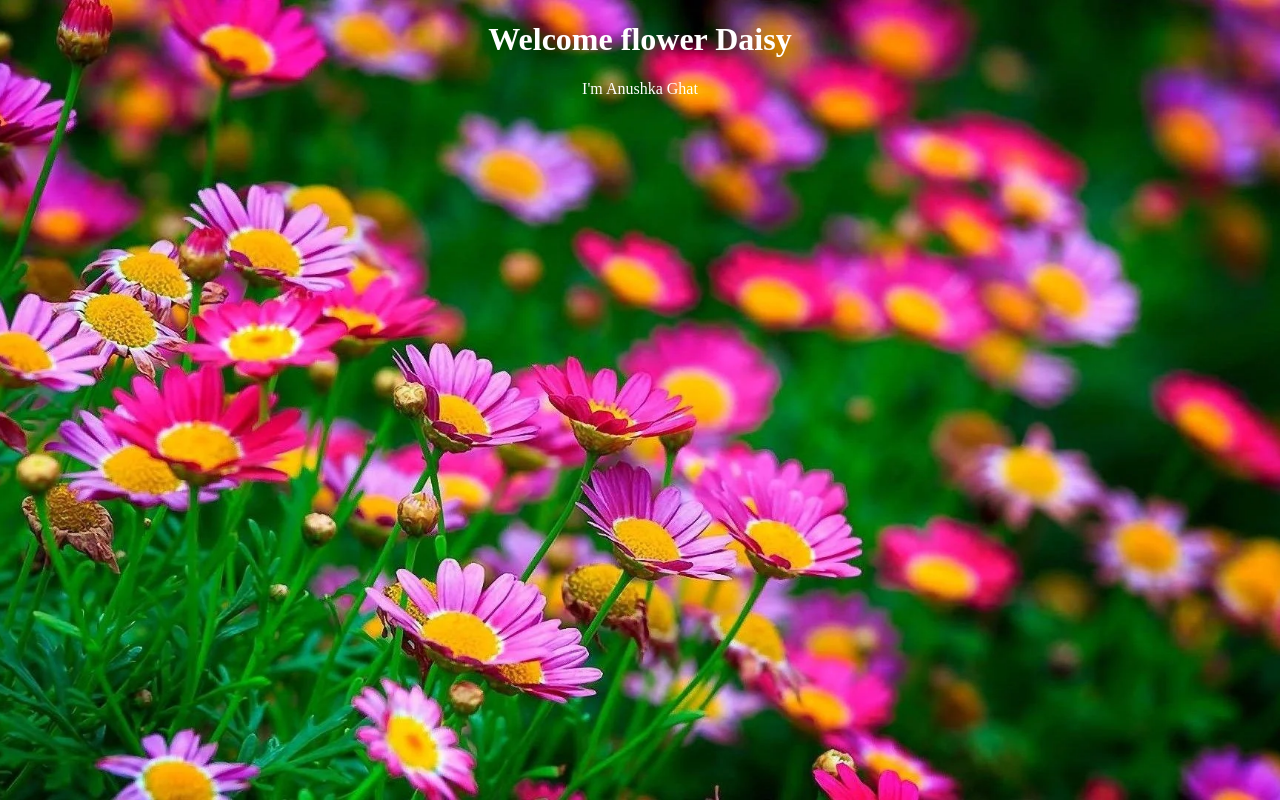
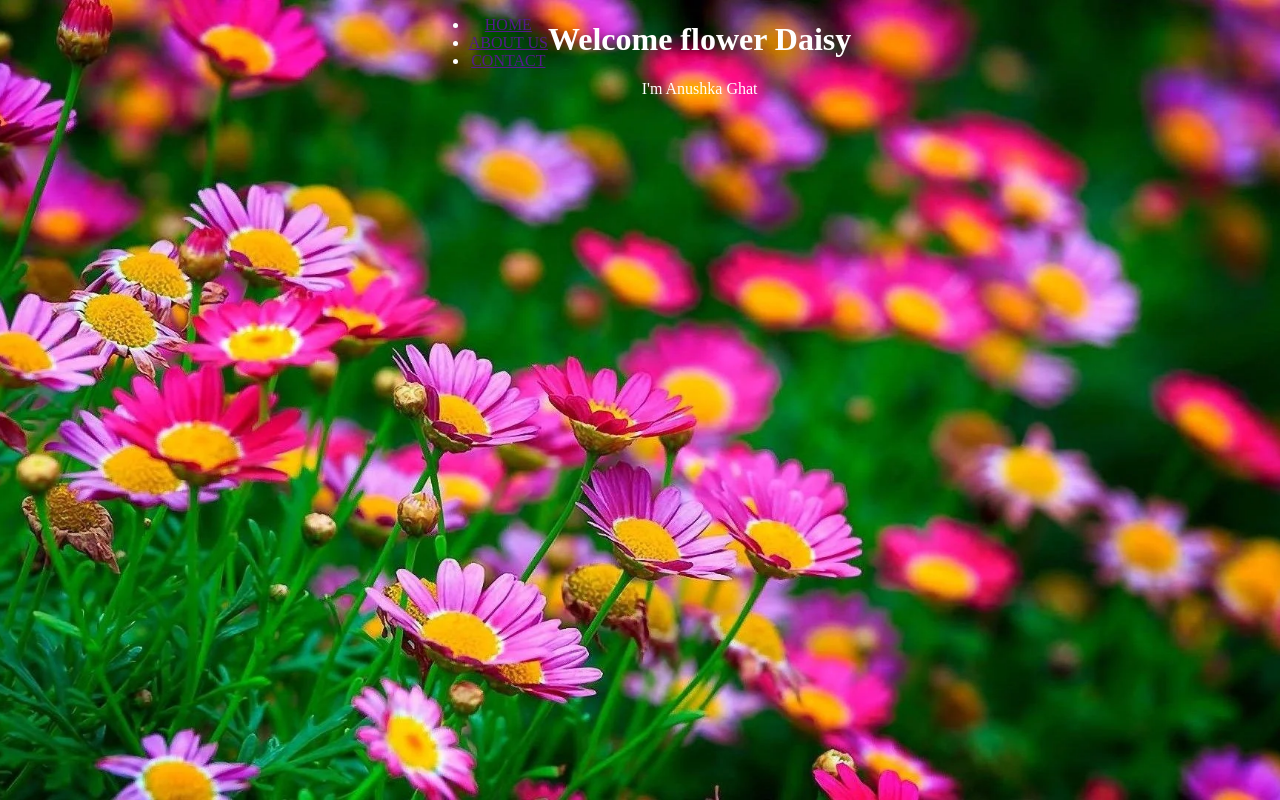
Before and after one commit to AnushkaGhat/FLower-Daisy, a plain HTML site: page index.html in a window 1280 px wide. Drawn offline with Linux system fonts and the light colour scheme.

Commit message:
index.html

```diff
--- a/index.html
+++ b/index.html
@@ -1,5 +1,7 @@
 <html>
-<html lang="en">
+<ul>
+    <li><a href = "" >HOME</a></li><li><a href = "" >ABOUT US</a></li><li><a href = "" >CONTACT</a></li>
+</ul>
 <head>
     <title>Background Image Example</title>
     <style>
```
